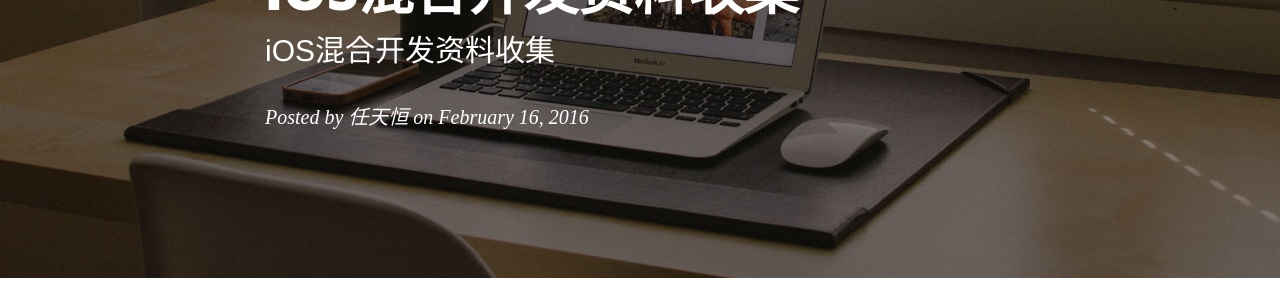
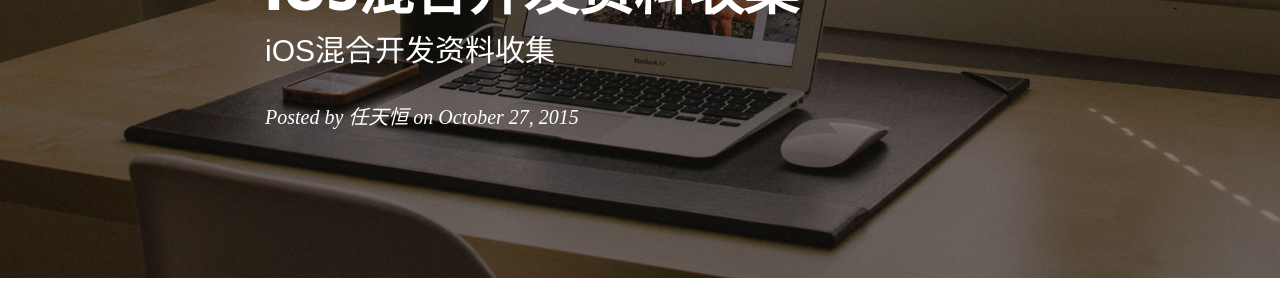
Before and after one commit to rth211/rth211.github.io, a Jekyll site: the page built from _posts/2015.10/2015-10-27-iOS混合开发资料收集.md, in a window 1280 px wide. Shown: the part 240-540 px from the top of the page. Built offline with Jekyll 4.4.1, drawn with Linux system fonts in a browser that asks for light colours; nearby versions of some CDN libraries; comment, search, counter and statistics services are not loaded.

Commit message:
2.16 update

```diff
--- a/_posts/2015.10/2015-10-27-iOS混合开发资料收集.md
+++ b/_posts/2015.10/2015-10-27-iOS混合开发资料收集.md
@@ -2,7 +2,7 @@
 layout: post
 title:  iOS混合开发资料收集
 subtitle:   "iOS混合开发资料收集"
-date: 2016-2-16 10:00:00
+date: 2015-10-27 10:00:00
 author:     "任天恒"
 header-img: "img/home-bg.jpg"
 tags:	Other
```
